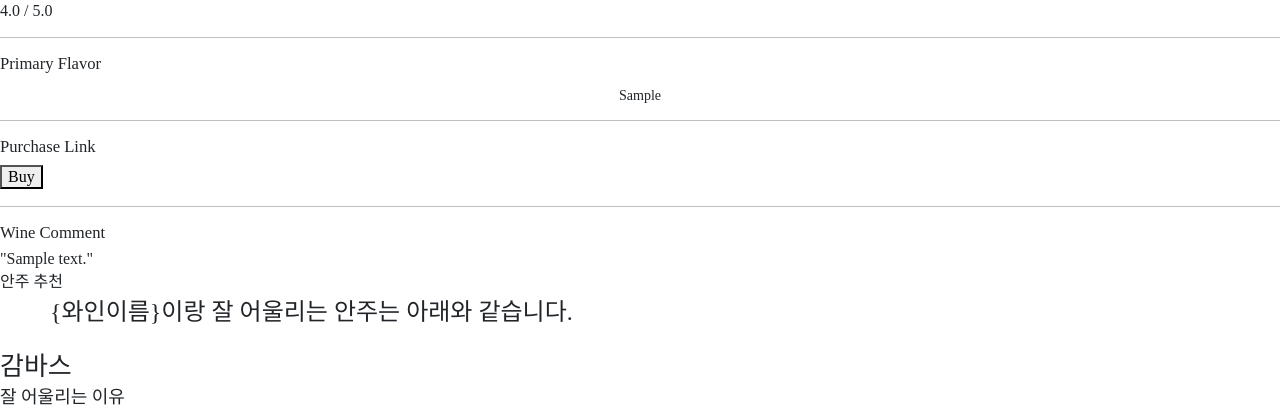
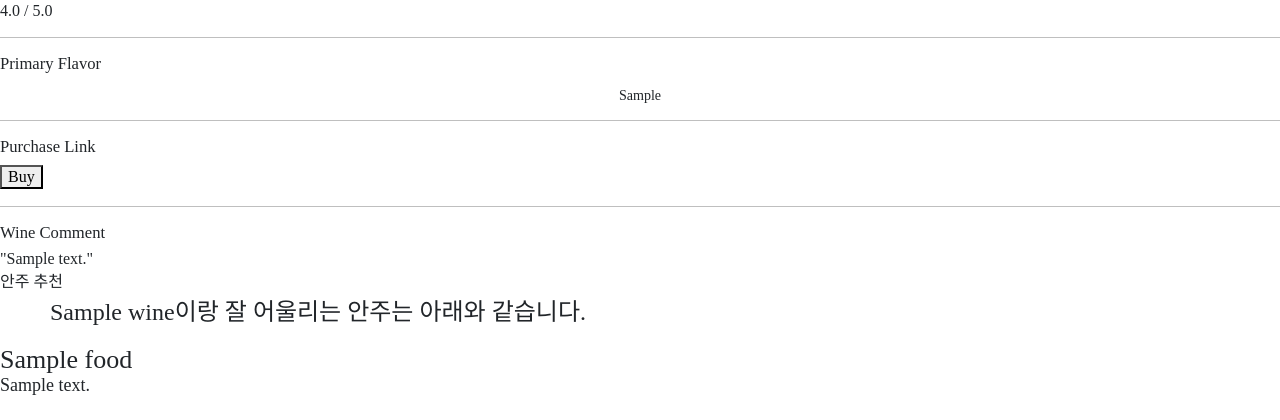
Before and after one commit to haewonchung/www, a Django app: template templates/recommendation/wine_detail.html in a window 1280 px wide. Shown: the part 979-1399 px from the top of the page. Run offline with Django 4.2, Linux system fonts and the light colour scheme; tables that the repository leaves empty hold one stand-in row (values such as "Sample post"); the template is opened without the code that fills it: values that come from a table or form of the project are taken from there, most other values are stand-ins (such as "Sample title", 1, 10 or a date in 2020); parts of the project's set-up code (start-up, migrations or seed data) failed here and were passed over; some libraries are stand-ins or nearby versions.

Commit message:
Add food section on wine detail & modified search filter

```diff
--- a/recommendation/models.py
+++ b/recommendation/models.py
@@ -7,7 +7,7 @@ class Wine(models.Model):
         db_table = "wine"
 
     mypic = models.ManyToManyField(User, related_name='my_pic', blank=True)  # some_user.my_pic.all()
-    food = models.ManyToManyField('Food', related_name='food_for_wine', blank=True)
+    # food = models.ManyToManyField('Food', related_name='food_for_wine', blank=True, unique=False)
     name = models.CharField(max_length=256)
     type = models.CharField(max_length=100)
     region = models.CharField(max_length=100)
@@ -39,7 +39,7 @@ class Food(models.Model):
 
     name = models.CharField(max_length=256)
     description = models.TextField()
-    image = models.URLField(max_length=256, null=True)
+    link = models.URLField(max_length=256, null=True)
 
 
 class WineRecommend(models.Model):
@@ -48,3 +48,11 @@ class WineRecommend(models.Model):
 
     user = models.ForeignKey(User, on_delete=models.CASCADE, limit_choices_to={'surveyed': True})
     wine = models.ForeignKey(Wine, on_delete=models.CASCADE)
+
+
+class WineFood(models.Model):
+    class Meta:
+        db_table = "food_for_wine"
+
+    wine = models.ForeignKey(Wine, on_delete=models.CASCADE, unique=False)
+    food = models.ForeignKey(Food, on_delete=models.CASCADE)
--- a/templates/recommendation/wine_detail.html
+++ b/templates/recommendation/wine_detail.html
@@ -4,6 +4,9 @@
     <style>
         body {
             background-color: white;
+        }
+        .return-main{
+            cursor: pointer;
         }
     </style>
 {% endblock %}
@@ -25,7 +28,7 @@
 </div>
     <div class="information-part">
         <div class="wine-photo">
-            <img src="https://253qv1sx4ey389p9wtpp9sj0-wpengine.netdna-ssl.com/wp-content/uploads/2021/10/La-Co%CC%82te-aux-Enfants_Bollinger_credit_Collection_Bollinger-1280x1920-1.jpg"
+            <img src="https:{{ wine.image }}"
                  alt="와인 이미지를 넣어주세요" class="wine-photo__photo" >
         </div>
         <div class="body-right">
@@ -250,41 +253,21 @@
     <div class="food-frame">
         <div class="food-header">
             <p class="font56">안주 추천</p>
-            <p class="marleffont24">{와인이름}이랑 잘 어울리는 안주는 아래와 같습니다.</p>
+            <p class="marleffont24">{{ wine.name }}이랑 잘 어울리는 안주는 아래와 같습니다.</p>
         </div>
         <div class="food-body">
+            {% for food in food_list %}
             <div class="menu">
-                <img src="https://t1.daumcdn.net/cfile/tistory/9942723E5AFBA3F230" alt="" class="food">
+                <img src="{{ food.link }}" alt="" class="food">
                 <div class="food-right">
-                    <p class="font26">감바스</p>
-                    <p class="word-font18">잘 어울리는 이유</p>
+                    <p class="font26">{{ food.name }}</p>
+                    <p class="word-font18">{{ food.description }}</p>
                 </div>
             </div>
-            <div class="menu">
-                <img src="https://t1.daumcdn.net/cfile/tistory/9942723E5AFBA3F230" alt="" class="food">
-                <div class="food-right">
-                    <p class="font26">감바스</p>
-                    <p class="word-font18">잘 어울리는 이유</p>
-                </div>
-            </div>
-            <div class="menu">
-                <img src="https://t1.daumcdn.net/cfile/tistory/9942723E5AFBA3F230" alt="" class="food">
-                <div class="food-right">
-                    <p class="font26">감바스</p>
-                    <p class="word-font18">잘 어울리는 이유</p>
-                </div>
-            </div>
-            <div class="menu">
-                <img src="https://t1.daumcdn.net/cfile/tistory/9942723E5AFBA3F230" alt="" class="food">
-                <div class="food-right">
-                    <p class="font26">감바스</p>
-                    <p class="word-font18">잘 어울리는 이유</p>
-                </div>
-            </div>
-        </div>
+             {% endfor %}
         <div class="return-main">
             <div class="return-main-button">
-                <p class="button-name">추천 와인으로 돌아가기</p>
+                <p class="button-name" onclick="location.href='/'">추천 와인으로 돌아가기</p>
             </div>
         </div>
     </div>
```
Also changed, not shown: recommendation/views.py (+6 -4 lines).
